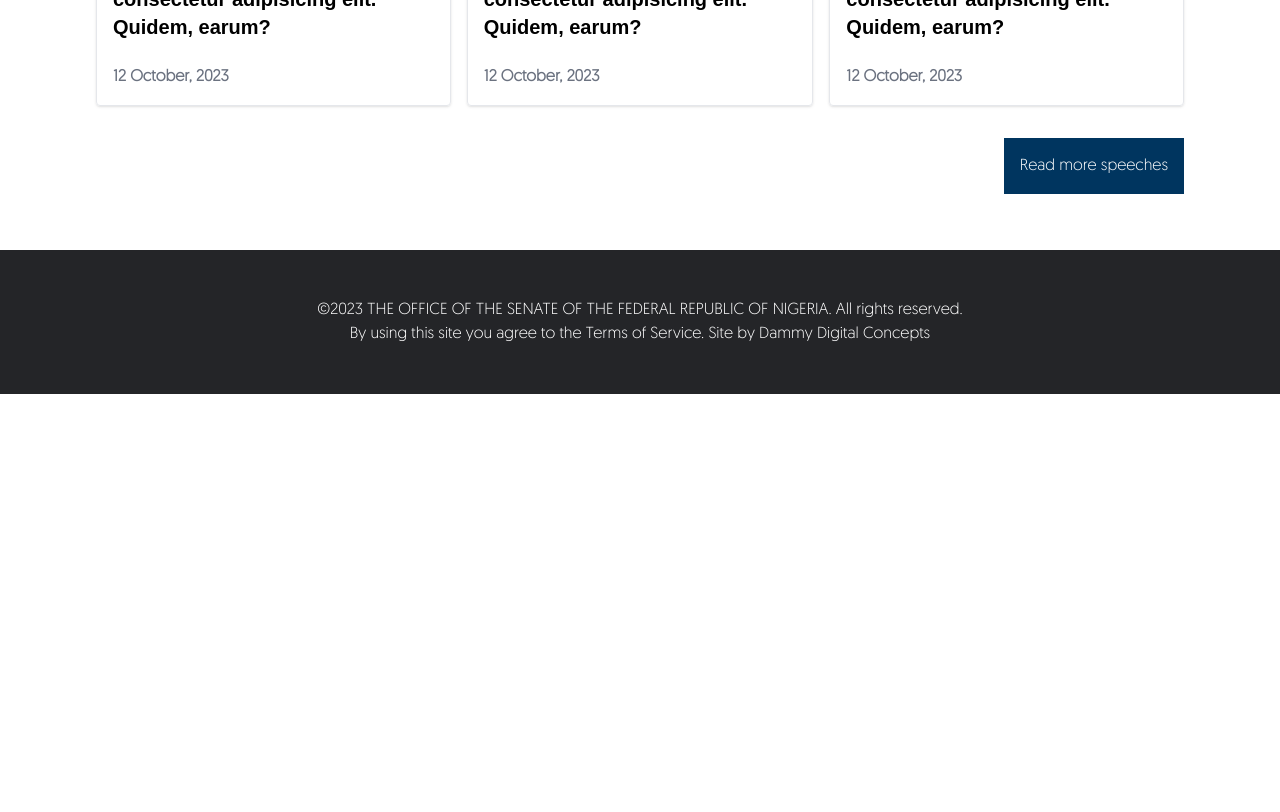
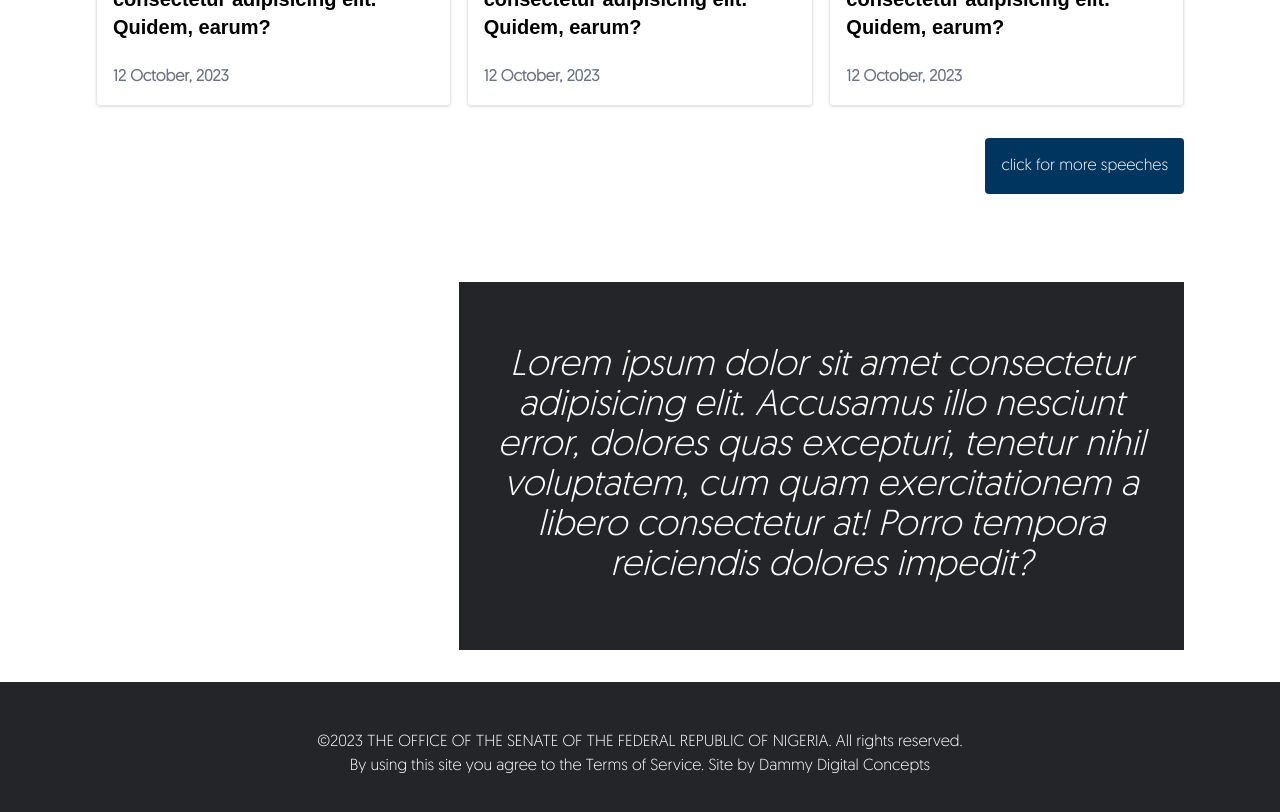
Before and after one commit to doiayokanmi/baf, a Next.js app: page / in a window 1280 px wide. Shown: the part 1160-1972 px from the top of the page. Before the commit the page ends 1554 px from the top, so only its background shows below. Built offline with nearby package versions, Linux system fonts and the light colour scheme.

Commit message:
speeches card created

```diff
--- a/app/component/HomeSpeeches.tsx
+++ b/app/component/HomeSpeeches.tsx
@@ -24,7 +24,7 @@ const HomeSpeeches = () => {
         <SpeechesCard />
       </div>
       <motion.div initial={{scale:1}} whileTap={{scale:0.95}} whileHover={{scale:1.02}} className="my-6 flex justify-end">
-        <Link href="/speeches" className="bg-primary w-full lg:w-auto text-white p-4">Read more speeches</Link>
+        <Link href="/speeches" className="bg-primary rounded w-full lg:w-auto text-white p-4">click for more speeches</Link>
       </motion.div>
     </motion.section>
   );
--- /dev/null
+++ b/app/component/Quotes.tsx
@@ -0,0 +1,17 @@
+import React from 'react'
+
+const Quotes = () => {
+  return (
+    <section className='lg:px-24 lg:py-8 p-4 flex flex-col lg:flex-row justify-between'>
+        <div className="basis-1/3">
+
+        </div>
+
+        <div className="basis-2/3 p-8 py-16 bg-secondary text-center italic text-white text-lg lg:text-4xl">
+            Lorem ipsum dolor sit amet consectetur adipisicing elit. Accusamus illo nesciunt error, dolores quas excepturi, tenetur nihil voluptatem, cum quam exercitationem a libero consectetur at! Porro tempora reiciendis dolores impedit?
+        </div>
+    </section>
+  )
+}
+
+export default Quotes
--- a/app/page.tsx
+++ b/app/page.tsx
@@ -4,6 +4,7 @@ import FeaturedVideo from "./component/FeaturedVideo";
 import Hero from "./component/Hero";
 import HomeSpeeches from "./component/HomeSpeeches";
 import LayoutPage from "./component/LayoutPage";
+import Quotes from "./component/Quotes";
 
 export default function Home() {
   return (
@@ -12,6 +13,7 @@ export default function Home() {
         <Hero />
         <FeaturedVideo />
         <HomeSpeeches />
+        <Quotes />
       </LayoutPage>
     </>
   );
```
